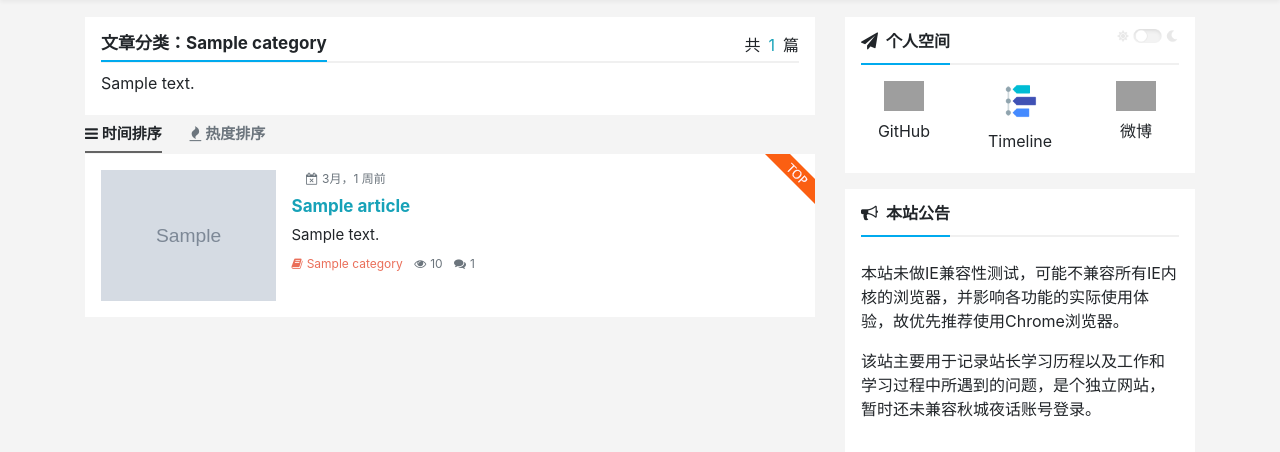
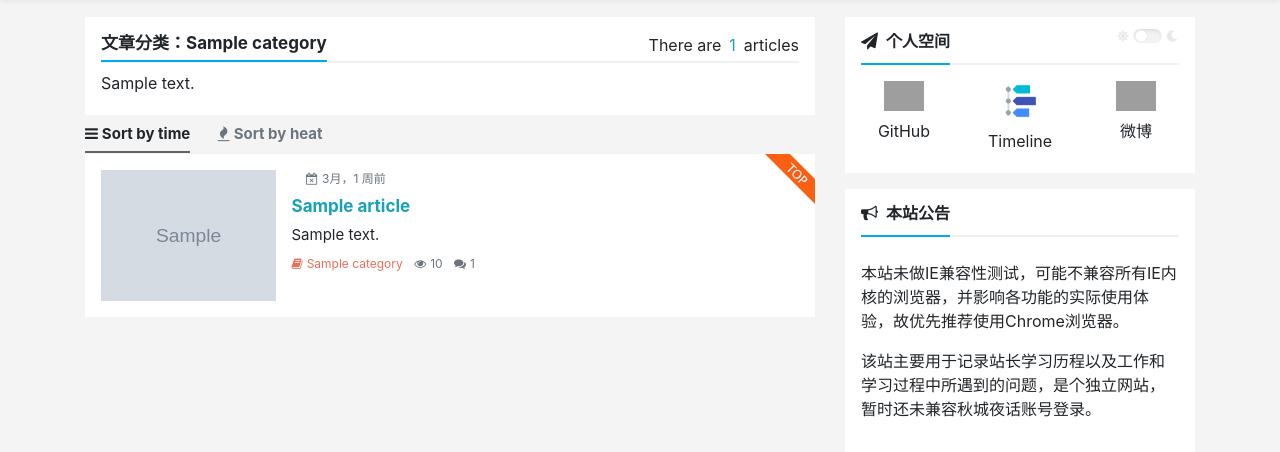
Before and after one commit to Thchoonlophon/work_blog, a Django app: a page that uses it_blog/apps/blog/templates/blog/category.html in a window 1280 px wide. Shown: the part 60-512 px from the top of the page. Run offline with Django 3.2, Linux system fonts and the light colour scheme; tables that the repository leaves empty hold one stand-in row (values such as "Sample post"); grey boxes marked "Sample" are stand-in pictures; some libraries are stand-ins or nearby versions; grey boxes are pictures that could not be loaded.

Commit message:
Update category.html

```diff
--- a/it_blog/apps/blog/templates/blog/category.html
+++ b/it_blog/apps/blog/templates/blog/category.html
@@ -14,7 +14,7 @@
     <div class="row">
         <div class="col-lg-8">
             <div class="description bg-white px-3 pt-3 pb-1">
-                <p class="float-right mb-0">共<span class="mx-2 text-info">{{ paginator.count }}</span>篇</p>
+                <p class="float-right mb-0">There are<span class="mx-2 text-info">{{ paginator.count }}</span>articles</p>
                 <h1 class="f-17"><strong>{{ search_tag }}：{{ search_instance.name }}</strong></h1>
                 <p class="f-16">{{ search_instance.description }}</p>
             </div>
@@ -22,9 +22,9 @@
                 {% url 'blog:category' search_instance.slug as base_category %}
                 {% url 'blog:category_hot' search_instance.slug as hot_category %}
                 <a class="pb-2 {% if request.path == base_category %}active{% endif %}" href="{{ base_category }}">
-                    <i class="fa fa-bars mr-1"></i>时间排序</a>
+                    <i class="fa fa-bars mr-1"></i>Sort by time</a>
                 <a class="pb-2 ml-4 {% if request.path == hot_category %}active{% endif %}" href="{{ hot_category }}">
-                    <i class="fa fa-fire mr-1"></i>热度排序</a>
+                    <i class="fa fa-fire mr-1"></i>Sort by heat</a>
             </div>
             {% load_article_summary articles %}
             {% if is_paginated %}{% load_pages %}{% endif %}
```
